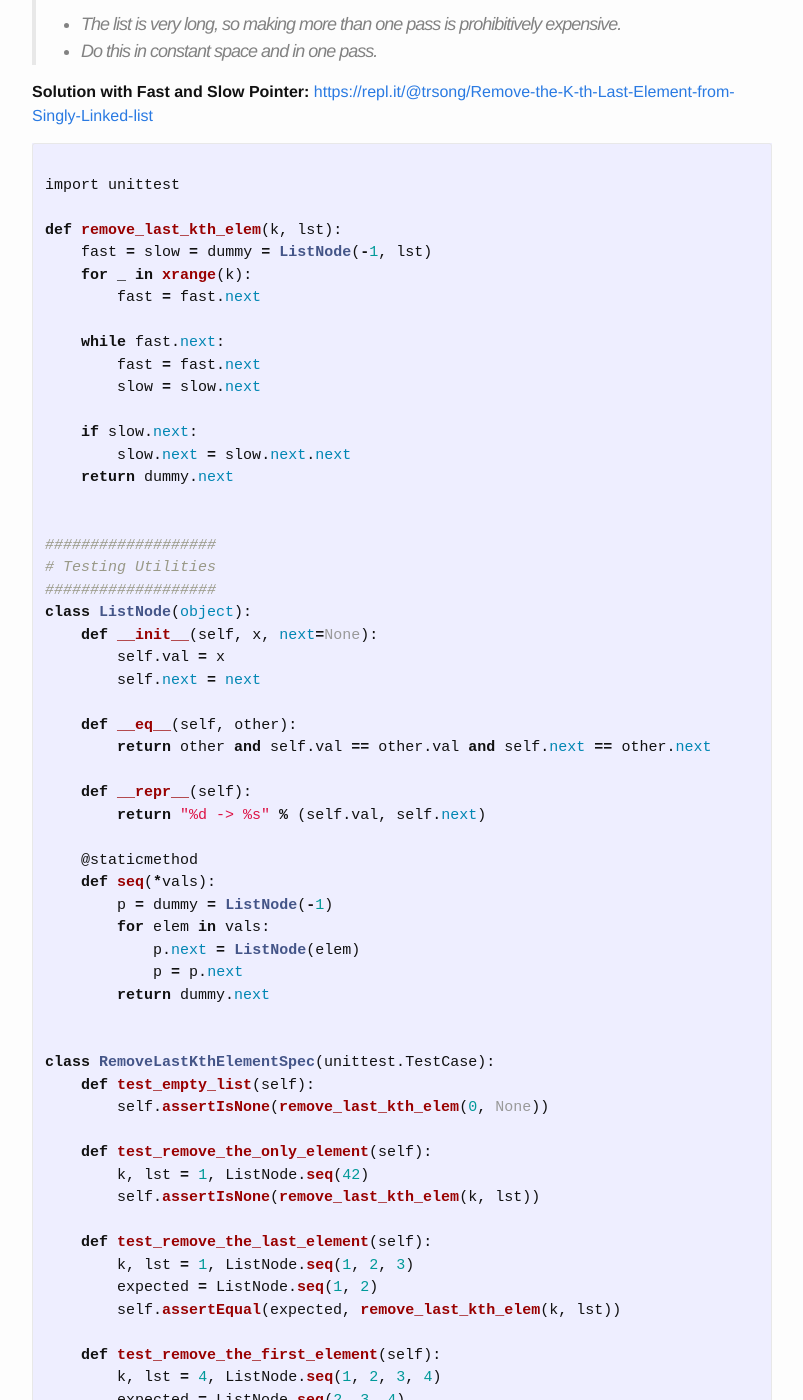
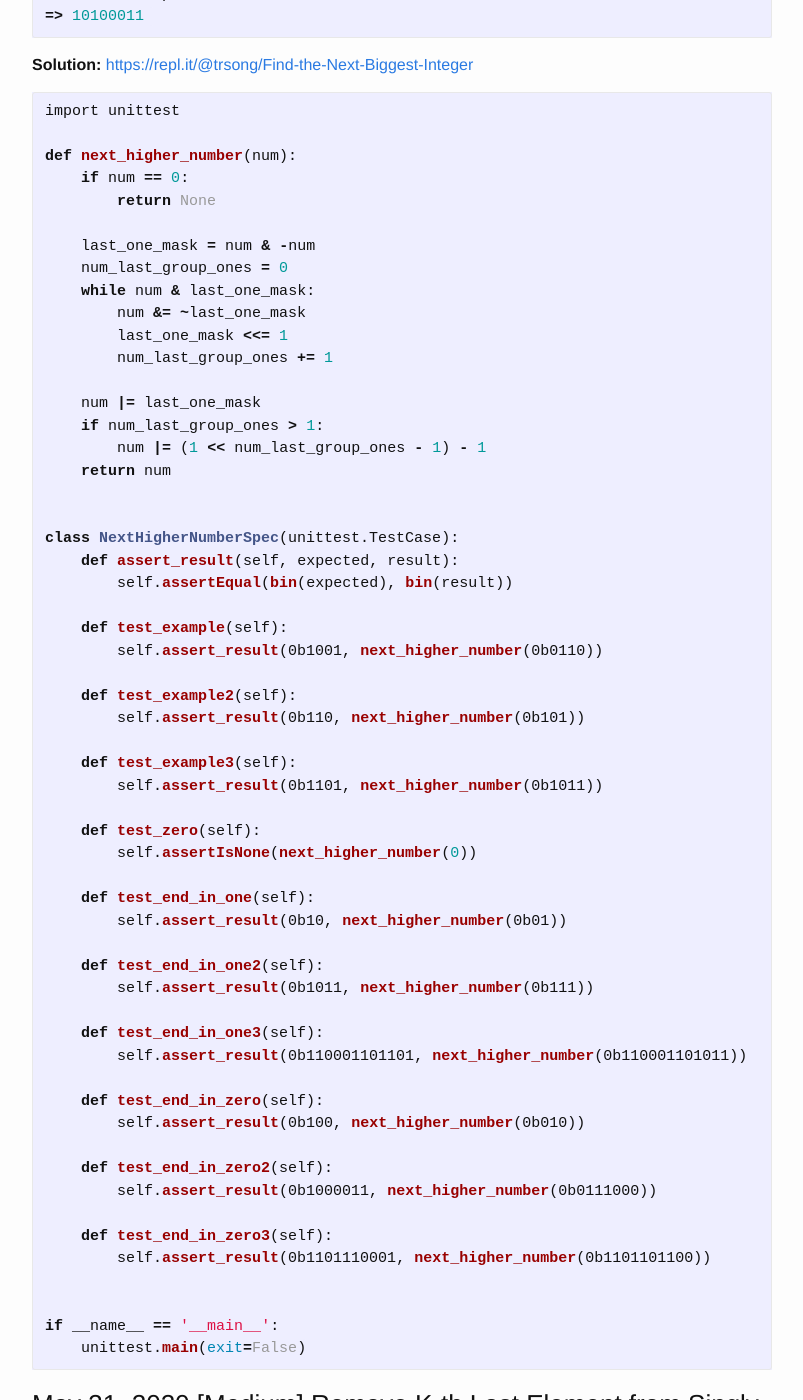
Before and after one commit to trsong/trsong.github.io, a Jekyll site: the page built from _posts/2020-05-01-DailyQuestionsMay.md, in a window 1280 px wide and 1400 px high, scrolled down 1876 px. Shown: the whole window, without its empty margins (238-1041 px from the left). Built offline with Jekyll 4.4.1, drawn with Linux system fonts in a browser that asks for light colours; some of the changed text lies outside the part shown.

Commit message:
Add Solution to June 1 Question

````diff
--- a/_posts/2020-05-01-DailyQuestionsMay.md
+++ b/_posts/2020-05-01-DailyQuestionsMay.md
@@ -47,6 +47,76 @@ You should return the following, as a string:
 ---
 > **Question:** Given an integer `n`, find the next biggest integer with the same number of 1-bits on. For example, given the number `6 (0110 in binary)`, return `9 (1001)`.
 
+**My thoughts:** The idea is to find the leftmost of rightmost ones, swap it with left zero and push remaining rightmost ones all the way till the end.
+
+**Example:**
+```py
+   10011100
+      ^      swap with left zero
+=> 10101100
+       ^^    push till the end
+=> 10100011
+```
+
+**Solution:** [https://repl.it/@trsong/Find-the-Next-Biggest-Integer](https://repl.it/@trsong/Find-the-Next-Biggest-Integer)
+```py
+import unittest
+
+def next_higher_number(num):
+    if num == 0:
+        return None
+
+    last_one_mask = num & -num
+    num_last_group_ones = 0
+    while num & last_one_mask:
+        num &= ~last_one_mask
+        last_one_mask <<= 1
+        num_last_group_ones += 1
+
+    num |= last_one_mask
+    if num_last_group_ones > 1:
+        num |= (1 << num_last_group_ones - 1) - 1
+    return num
+
+
+class NextHigherNumberSpec(unittest.TestCase):
+    def assert_result(self, expected, result):
+        self.assertEqual(bin(expected), bin(result))
+
+    def test_example(self):
+        self.assert_result(0b1001, next_higher_number(0b0110))
+
+    def test_example2(self):
+        self.assert_result(0b110, next_higher_number(0b101))
+
+    def test_example3(self):
+        self.assert_result(0b1101, next_higher_number(0b1011))
+
+    def test_zero(self):
+        self.assertIsNone(next_higher_number(0))
+
+    def test_end_in_one(self):
+        self.assert_result(0b10, next_higher_number(0b01))
+
+    def test_end_in_one2(self):
+        self.assert_result(0b1011, next_higher_number(0b111))
+
+    def test_end_in_one3(self):
+        self.assert_result(0b110001101101, next_higher_number(0b110001101011))
+
+    def test_end_in_zero(self):
+        self.assert_result(0b100, next_higher_number(0b010))
+
+    def test_end_in_zero2(self):
+        self.assert_result(0b1000011, next_higher_number(0b0111000))
+
+    def test_end_in_zero3(self):
+        self.assert_result(0b1101110001, next_higher_number(0b1101101100))
+
+
+if __name__ == '__main__':
+    unittest.main(exit=False)
+```
 
 ### May 31, 2020 \[Medium\] Remove K-th Last Element from Singly Linked-list
 ---
````
